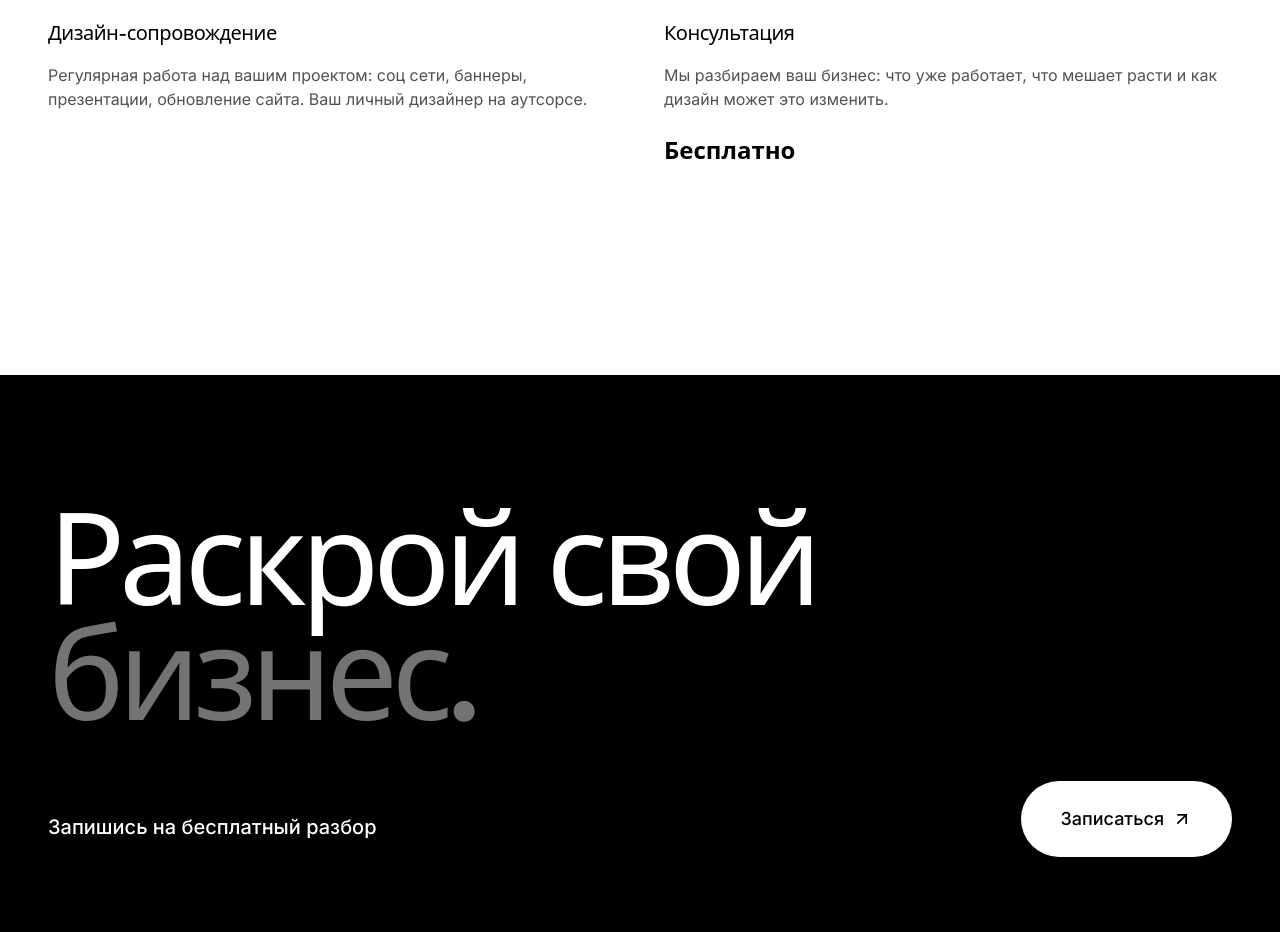
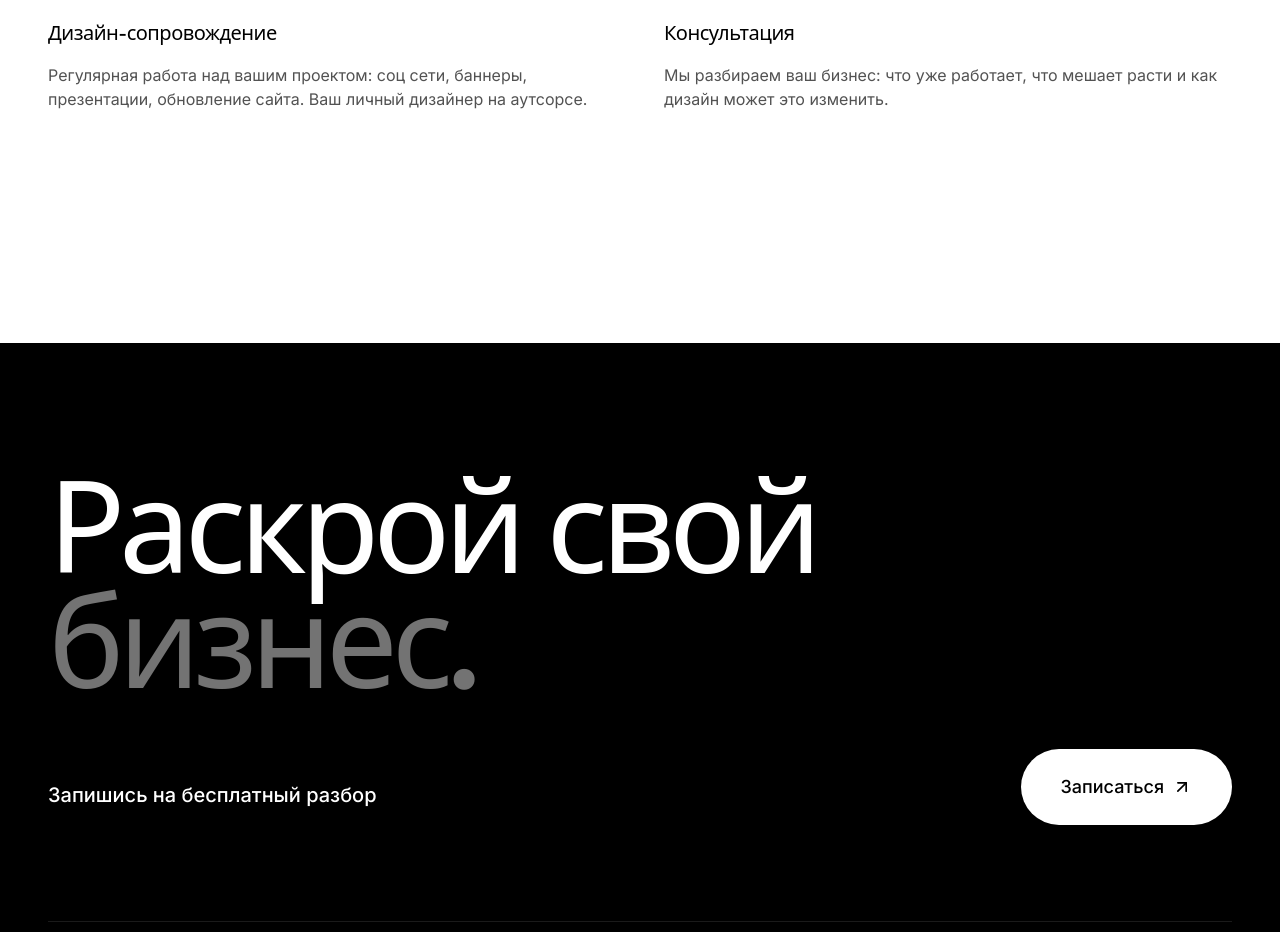
Before and after one commit to elya200611-gif/portfolio, a React (Vite) app: page / in a window 1280 px wide. Shown: the part 4880-5812 px from the top of the page. Built offline with nearby package versions, Linux system fonts and the light colour scheme.

Commit message:
цены

```diff
--- a/src/pages/Home.tsx
+++ b/src/pages/Home.tsx
@@ -306,7 +306,7 @@ export default function Home() {
               <div className="border-t border-neutral-200 pt-8">
                 <h3 className="text-xl font-medium mb-4">Консультация</h3>
                 <p className="text-neutral-600 mb-6">Мы разбираем ваш бизнес: что уже работает, что мешает расти и как дизайн может это изменить.</p>
-                <p className="text-2xl font-display font-bold">Бесплатно</p>
+
               </div>
             </Reveal>
           </div>
```
